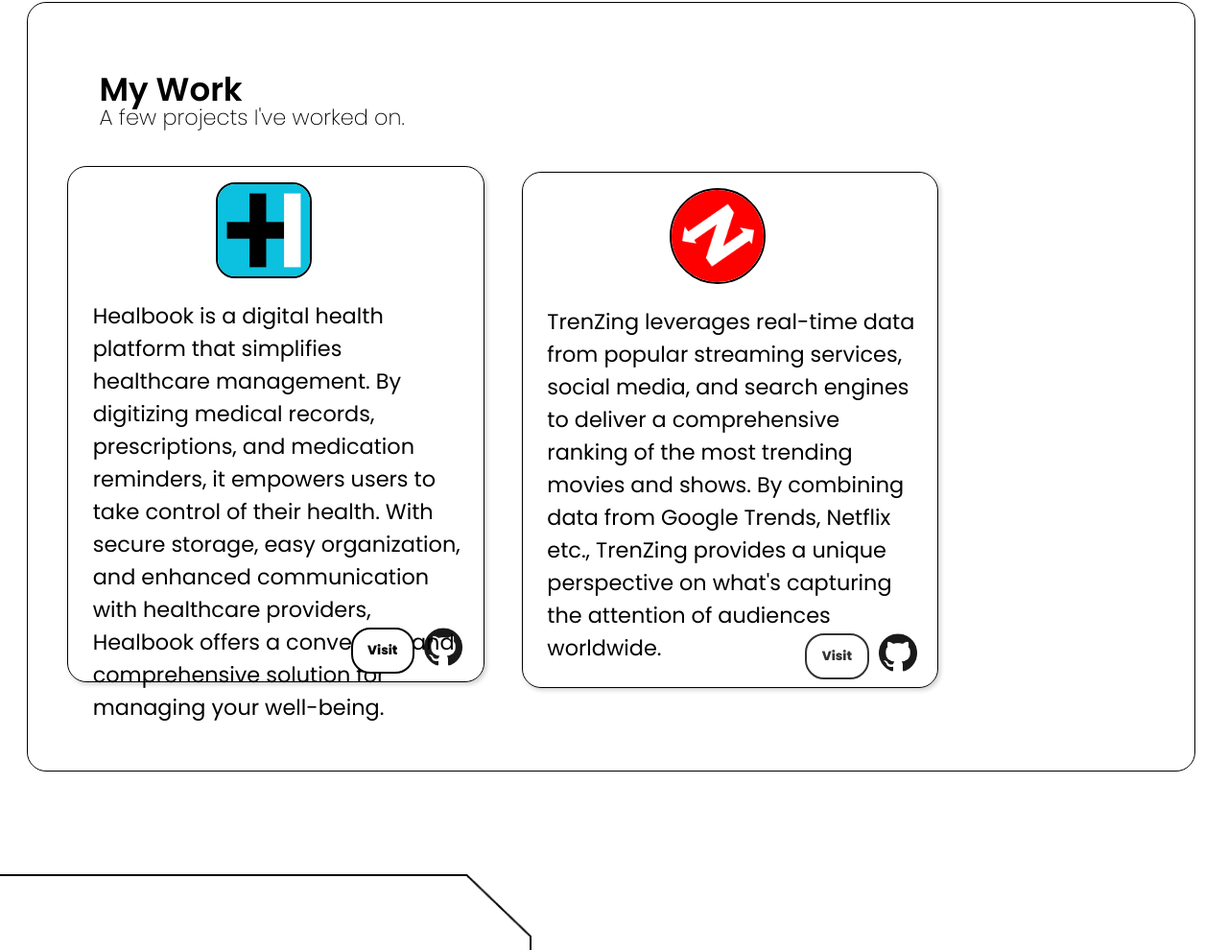
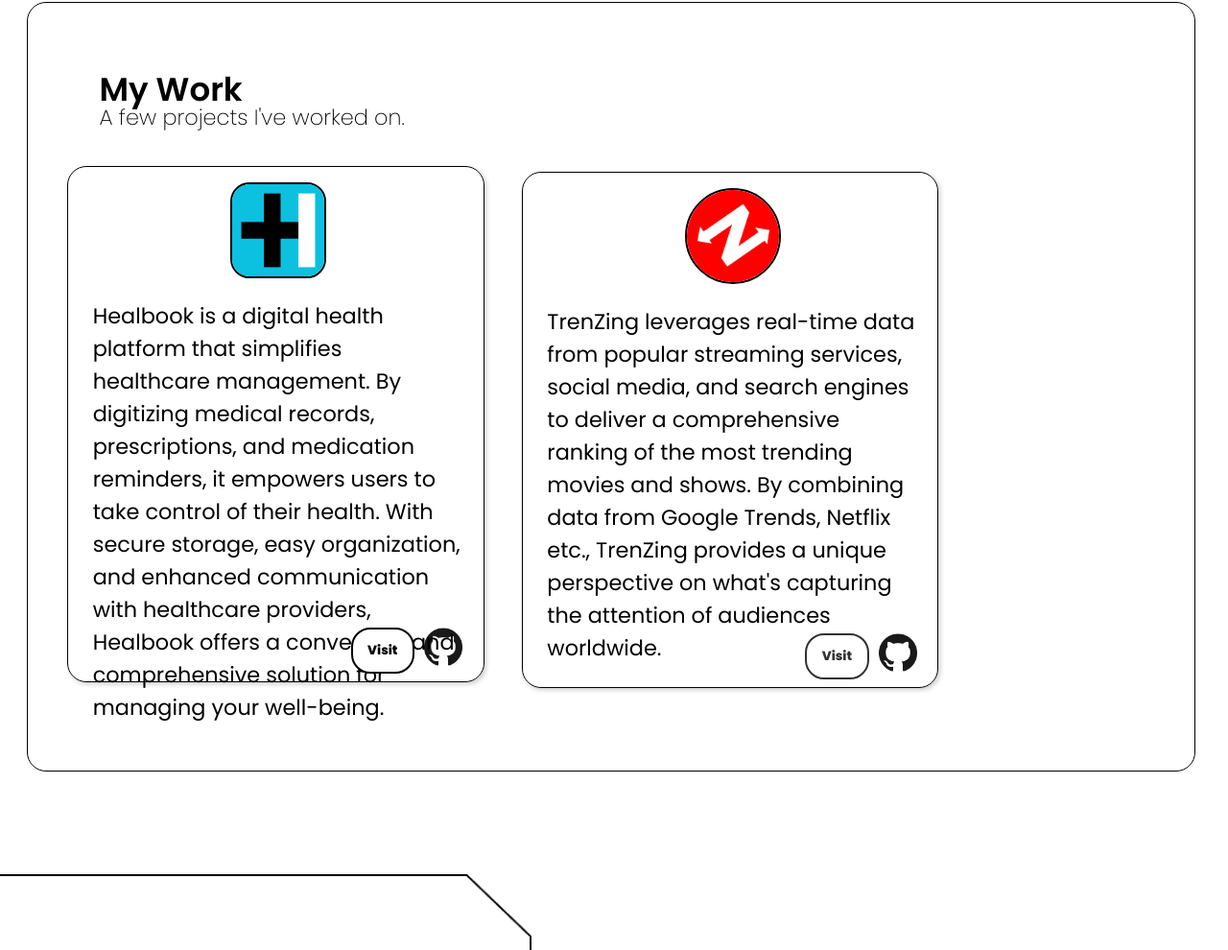
Before and after one commit to Prabhmeetchef/Portfolio, a website: page index.html in a window 1280 px wide. Shown: the part 1749-2739 px from the top of the page at 96% size. Drawn offline with Linux system fonts and the light colour scheme; a web font is replaced by a local one.

Commit message:
alignment fixes

```diff
--- a/main.css
+++ b/main.css
@@ -232,13 +232,13 @@
     position: relative;
     height: 12vh; border-radius: 20px; border: solid black 2px;
     width: auto;
-    top: 2vh; left: 12vw;
+    top: 2vh; left: 13.2vw;
 }
 #box2image{
     position: relative;
     height: 12vh; border-radius: 80px; border: solid black 2px;
     width: auto;
-    top: 2vh; left: 12vw;
+    top: 2vh; left: 13.2vw;
 }
 #Connect{
     position:absolute;
```
